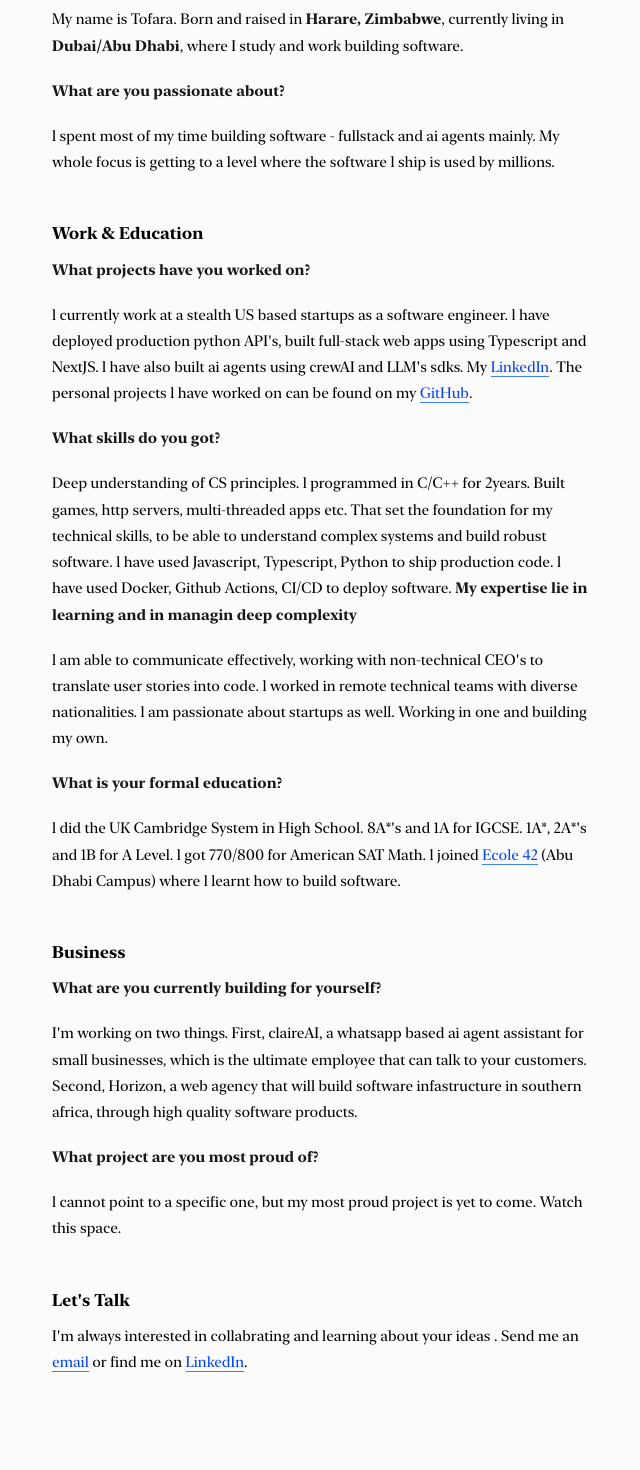
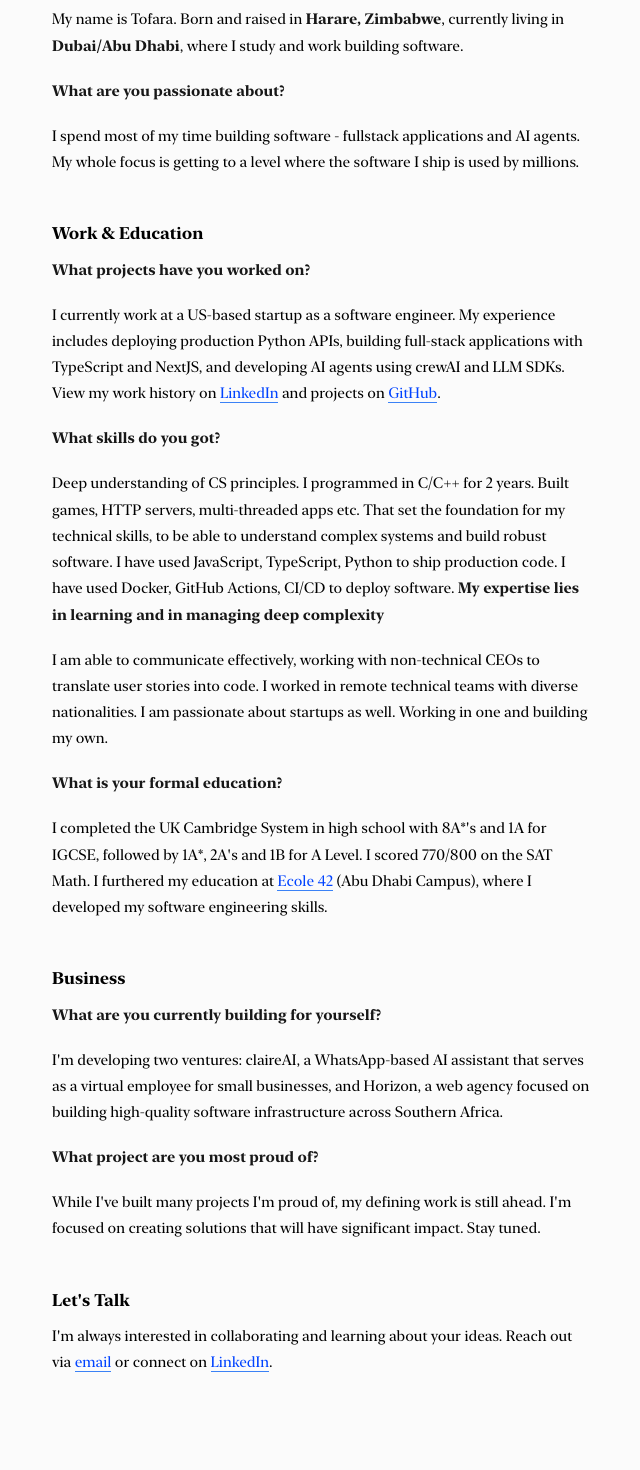
Before and after one commit to tofaramususa/tofaramususa.com, a Next.js app: page / in a window 1280 px wide. Shown: the part 300-1770 px from the top of the page, without its empty margins (318-958 px from the left). Built offline with nearby package versions, Linux system fonts and the light colour scheme.

Commit message:
fix typos

```diff
--- a/src/app/page.tsx
+++ b/src/app/page.tsx
@@ -20,8 +20,9 @@ export default function Home() {
         <strong>What are you passionate about?</strong>
       </p>
       <p>
-        l spent most of my time building software - fullstack and ai agents
-        mainly. My whole focus is getting to a level where the software l ship is used by millions.
+        I spend most of my time building software - fullstack applications and
+        AI agents. My whole focus is getting to a level where the software I
+        ship is used by millions.
       </p>
 
       <h3>Work & Education</h3>
@@ -30,14 +31,14 @@ export default function Home() {
         <strong>What projects have you worked on?</strong>
       </p>
       <p>
-        l currently work at a stealth US based startups as a software engineer.
-        l have deployed production python API's, built full-stack web apps using
-        Typescript and NextJS. l have also built ai agents using crewAI and
-        LLM's sdks. My{" "}
+        I currently work at a US-based startup as a software engineer. My
+        experience includes deploying production Python APIs, building
+        full-stack applications with TypeScript and NextJS, and developing AI
+        agents using crewAI and LLM SDKs. View my work history on{" "}
         <a href="https://www.linkedin.com/in/tofara-mususa" target="_blank">
           LinkedIn
-        </a>
-        . The personal projects l have worked on can be found on my{" "}
+        </a>{" "}
+        and projects on{" "}
         <a
           href="https://github.com/tofaramususa?tab=repositories"
           target="_blank"
@@ -51,33 +52,33 @@ export default function Home() {
         <strong>What skills do you got?</strong>
       </p>
       <p>
-        Deep understanding of CS principles. l programmed in C/C++ for 2years.
-        Built games, http servers, multi-threaded apps etc. That set the
+        Deep understanding of CS principles. I programmed in C/C++ for 2 years.
+        Built games, HTTP servers, multi-threaded apps etc. That set the
         foundation for my technical skills, to be able to understand complex
-        systems and build robust software. l have used Javascript, Typescript,
-        Python to ship production code. l have used Docker, Github Actions,
+        systems and build robust software. I have used JavaScript, TypeScript,
+        Python to ship production code. I have used Docker, GitHub Actions,
         CI/CD to deploy software.{" "}
         <strong>
-          My expertise lie in learning and in managin deep complexity
+          My expertise lies in learning and in managing deep complexity
         </strong>
       </p>
       <p>
-        l am able to communicate effectively, working with non-technical CEO's
-        to translate user stories into code. l worked in remote technical teams
-        with diverse nationalities. l am passionate about startups as well.
+        I am able to communicate effectively, working with non-technical CEOs to
+        translate user stories into code. I worked in remote technical teams
+        with diverse nationalities. I am passionate about startups as well.
         Working in one and building my own.
       </p>
       <p>
         <strong>What is your formal education?</strong>
       </p>
       <p>
-        l did the UK Cambridge System in High School. 8A*'s and 1A for IGCSE.
-        1A*, 2A*'s and 1B for A Level. l got 770/800 for American SAT Math. l
-        joined{" "}
+        I completed the UK Cambridge System in high school with 8A*'s and 1A for
+        IGCSE, followed by 1A*, 2A's and 1B for A Level. I scored 770/800 on the
+        SAT Math. I furthered my education at{" "}
         <a href="https://42.fr/en/homepage/" target="_blank">
           Ecole 42
         </a>{" "}
-        (Abu Dhabi Campus) where l learnt how to build software.
+        (Abu Dhabi Campus), where I developed my software engineering skills.
       </p>
       <h3>Business</h3>
 
@@ -85,29 +86,29 @@ export default function Home() {
         <strong>What are you currently building for yourself?</strong>
       </p>
       <p>
-        I'm working on two things. First, claireAI, a whatsapp based ai agent
-        assistant for small businesses, which is the ultimate employee that can
-        talk to your customers. Second, Horizon, a web agency that will build
-        software infastructure in southern africa, through high quality software
-        products.
+        I'm developing two ventures: claireAI, a WhatsApp-based AI assistant
+        that serves as a virtual employee for small businesses, and Horizon, a
+        web agency focused on building high-quality software infrastructure
+        across Southern Africa.
       </p>
 
       <p>
         <strong>What project are you most proud of?</strong>
       </p>
       <p>
-        l cannot point to a specific one, but my most proud project is yet to
-        come. Watch this space.
+        While I've built many projects I'm proud of, my defining work is still
+        ahead. I'm focused on creating solutions that will have significant
+        impact. Stay tuned.
       </p>
 
       <h3>Let's Talk</h3>
       <p>
-        I'm always interested in collabrating and learning about your ideas .
-        Send me an{" "}
+        I'm always interested in collaborating and learning about your ideas.
+        Reach out via{" "}
         <a href="mailto:tofaramususa07@gmail.com" target="_blank">
           email
         </a>{" "}
-        or find me on{" "}
+        or connect on{" "}
         <a href="https://www.linkedin.com/in/tofara-mususa" target="_blank">
           LinkedIn
         </a>
```
